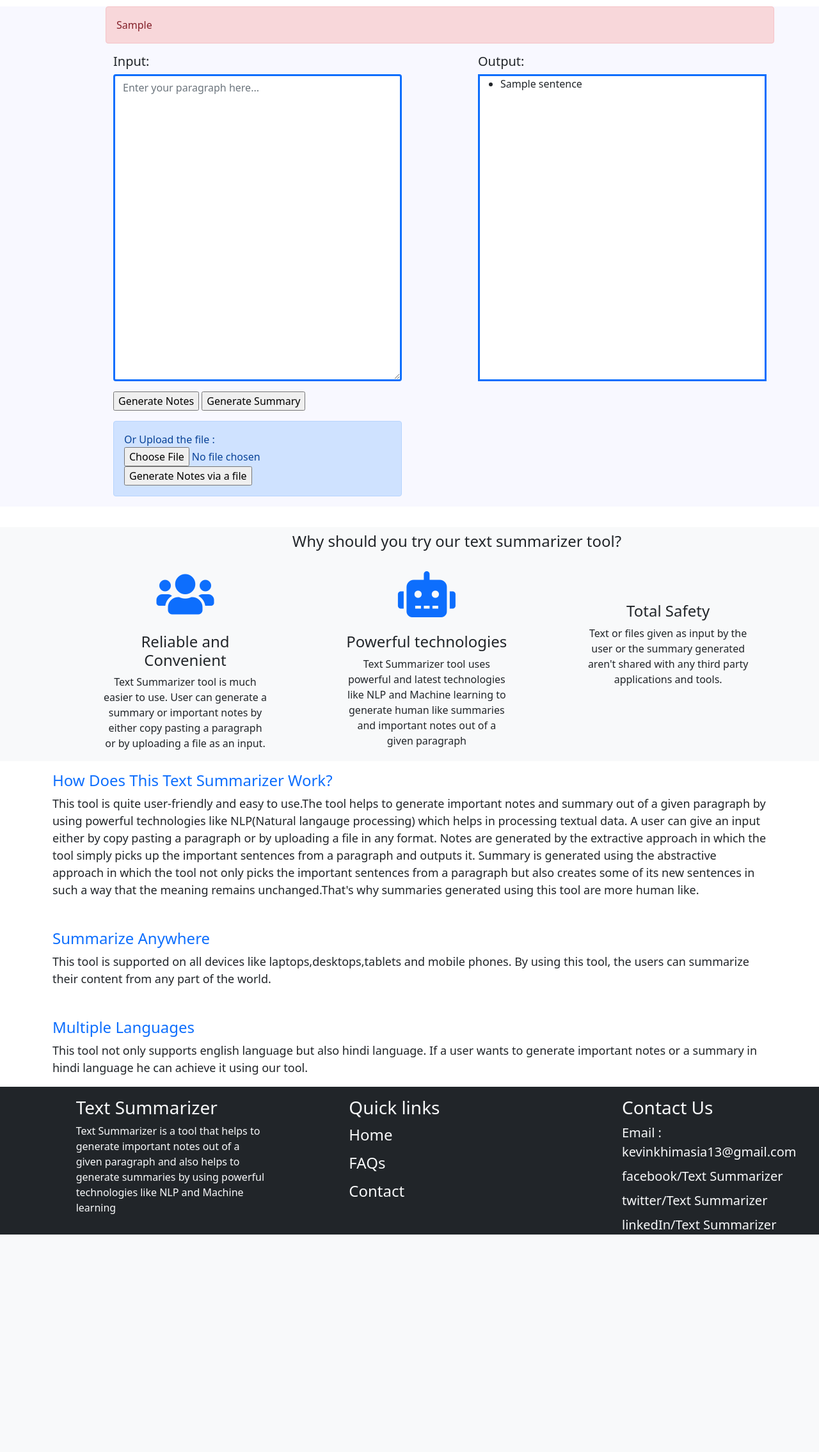
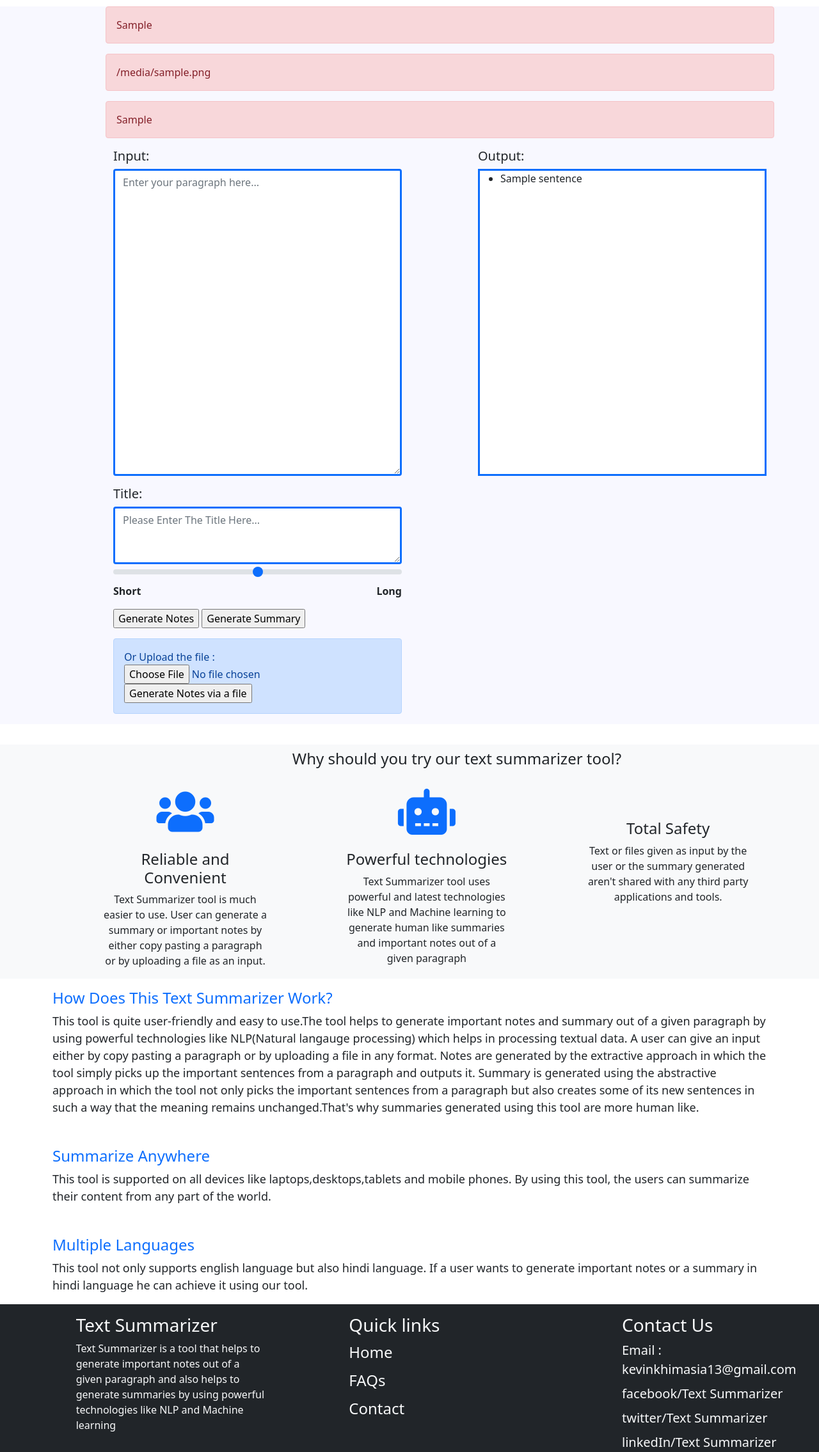
Before and after one commit to anjalim00/BE-Final-Year-Project, a Flask app: template templates/index.html in a window 1280 px wide. Shown: the part 62-2332 px from the top of the page at 64% size. Before the commit the page ends 1992 px from the top, so only its background shows below. Run offline with Flask 2, Linux system fonts and the light colour scheme; the template is opened without the code that fills it: most values are stand-ins (such as "Sample title", 1, 10 or a date in 2020); some libraries are stand-ins or nearby versions.

Commit message:
Update index.html

```diff
--- a/templates/index.html
+++ b/templates/index.html
@@ -16,12 +16,38 @@
                         {{limitReached}}
                     </div>
                 {% endif %}
+                {% if supportedFileFormats is defined %}
+                <div class="col-md-1"></div>
+                <div class="alert alert-danger col-11" role="alert">
+                    {{supportedFileFormats}}
+                </div>
+                {% endif %}
+                {% if fileSizeError is defined %}
+                    <div class="col-md-1"></div>
+                    <div class="alert alert-danger col-11" role="alert">
+                        {{fileSizeError}}
+                    </div>
+                {% endif %}
+                {% if wordSizeLimit is defined %}
+                    <div class="col-md-1"></div>
+                    <div class="alert alert-danger col-11" role="alert">
+                        {{wordSizeLimit}}
+                    </div>
+                {% endif %}
                 <div class="col-md-1"></div>
                 <div class="col-lg-5">
                     <div class="form-floating">
                         <h5>Input:</h5>
                         <form action="/" method="POST">
                             <textarea class="form-control border border-3 border-primary" placeholder="Enter your paragraph here..." name="paragraphInput" id="floatingTextarea2" style="height:30rem; box-shadow: none !important;"></textarea>
+                            <h5 class="mt-3">Title:</h5>
+                            <textarea class="form-control border border-3 border-primary" name="title" id="title" rows="3" placeholder="Please Enter The Title Here..."></textarea>
+                            <input type="range" class="form-range" min="10" max="90" name="" id="">
+                            <div>
+                                <span class="float-start"><b>Short</b></span>
+                                <span class="float-end"><b>Long</b></span>
+                            </div>
+                            <br>
                             <input class="mt-3" type="submit" value="Generate Notes">
                             <input class="mt-3" type="submit" value="Generate Summary">
                         </form>
```
